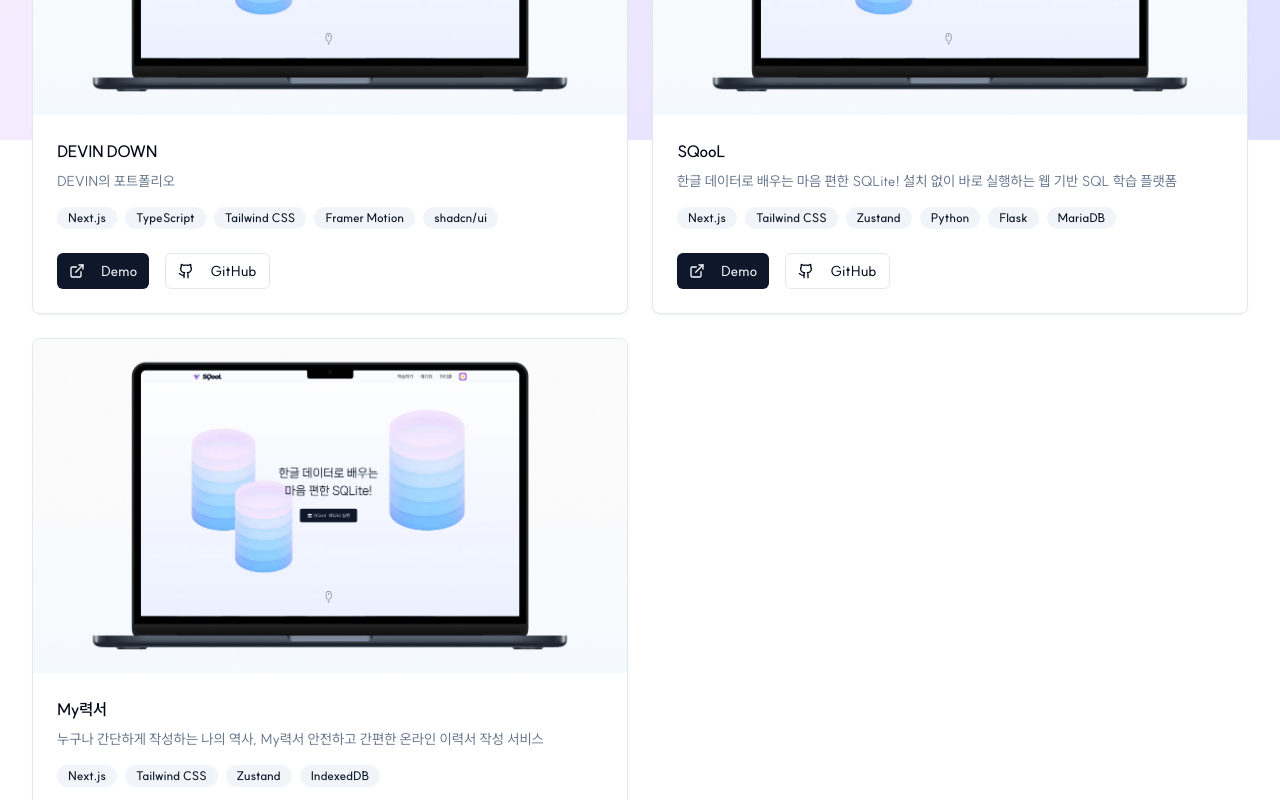
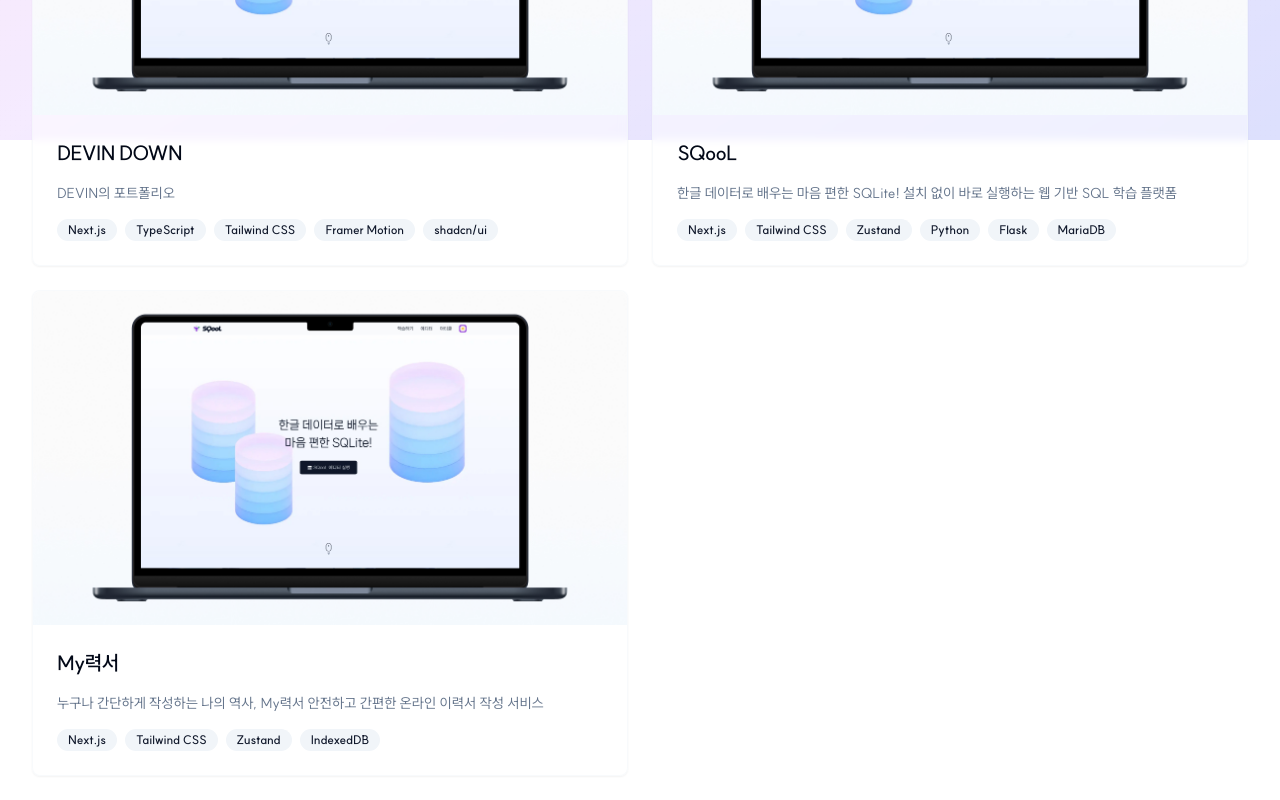
Before and after one commit to gr22nist/devin-down, a Next.js app: page /main in a window 1280 px wide. Shown: the part 660-1460 px from the top of the page. Built offline with nearby package versions, Linux system fonts and the light colour scheme.

Commit message:
💄 style: 프로젝트 헤더, 카드 일부 수정

```diff
--- a/components/ProjectCard.tsx
+++ b/components/ProjectCard.tsx
@@ -5,7 +5,8 @@ import { useRouter } from 'next/navigation'
 import { Card, CardContent } from "@/components/ui/card"
 import { Badge } from "@/components/ui/badge"
 import { Button } from "@/components/ui/button"
-import { Github, ExternalLink } from 'lucide-react'
+import { motion } from 'framer-motion'
+import { ArrowRight } from 'lucide-react'
 
 interface ProjectCardProps {
   id: string
@@ -19,38 +20,49 @@ interface ProjectCardProps {
   }
 }
 
-export function ProjectCard({ id, title, description, tech, image, links }: ProjectCardProps) {
+export function ProjectCard({ id, title, description, tech, image }: ProjectCardProps) {
   const router = useRouter()
 
-  const handleCardClick = (e: React.MouseEvent) => {
-    if ((e.target as HTMLElement).closest('a[href*="github"]') ||
-        (e.target as HTMLElement).closest('a[href*="demo"]')) {
-      return
-    }
-    router.push(`/projects/${id}`)
-  }
-
   return (
-    <Card
-      className="group overflow-hidden cursor-pointer"
-      onClick={handleCardClick}
-    >
-      <div className="aspect-video relative overflow-hidden">
+    <Card className="group overflow-hidden bg-background/50 backdrop-blur-sm border-muted/50 hover:border-primary/50 transition-colors duration-300">
+      <div
+        className="aspect-video relative overflow-hidden cursor-pointer"
+        onClick={() => router.push(`/projects/${id}`)}
+        data-cursor=""
+      >
         <Image
           src={image}
           alt={title}
           width={1920}
           height={1080}
-          className="object-cover w-full h-full transition-transform duration-300 group-hover:scale-105"
+          className="object-cover w-full h-full transition-all duration-500 group-hover:scale-105"
           priority={false}
           sizes="(max-width: 768px) 100vw, (max-width: 1200px) 50vw, 33vw"
         />
-        <div className="absolute inset-0 bg-black/50 opacity-0 group-hover:opacity-100 transition-opacity flex items-center justify-center">
-          <span className="text-white font-medium">자세히 보기</span>
+        <div className="absolute inset-0 bg-gradient-to-t from-black/80 via-black/40 to-transparent
+                      opacity-0 group-hover:opacity-100 transition-all duration-300">
+          <div className="absolute inset-0 flex flex-col items-center justify-center gap-4 p-6">
+            <motion.div
+              initial={{ opacity: 0, y: 20 }}
+              whileInView={{ opacity: 1, y: 0 }}
+              transition={{ duration: 0.3, delay: 0.1 }}
+              className="text-center"
+            >
+              <Button
+                variant="outline"
+                className="bg-background/20 backdrop-blur-sm border-white/30 text-white
+                         hover:bg-white/20 hover:border-white transition-all duration-300
+                         px-6 py-2 rounded-full"
+              >
+                자세히 보기
+                <ArrowRight className="w-4 h-4 ml-2" />
+              </Button>
+            </motion.div>
+          </div>
         </div>
       </div>
-      <CardContent className="p-6">
-        <h3 className="font-semibold tracking-tight group-hover:text-primary transition-colors">
+      <CardContent className="p-6 space-y-4">
+        <h3 className="text-xl font-semibold tracking-tight group-hover:text-primary transition-colors duration-300">
           {title}
         </h3>
         <p className="mt-2 text-sm text-muted-foreground line-clamp-3">
@@ -63,32 +75,6 @@ export function ProjectCard({ id, title, description, tech, image, links }: Proj
             </Badge>
           ))}
         </div>
-        <div className="mt-6 flex gap-4">
-          {links.demo && (
-            <Button size="sm" asChild>
-              <a
-                href={links.demo}
-                target="_blank"
-                rel="noopener noreferrer"
-                className="flex items-center gap-4"
-              >
-                <ExternalLink className="w-4 h-4" />
-                Demo
-              </a>
-            </Button>
-          )}
-          <Button size="sm" variant="outline" asChild>
-            <a
-              href={links.github}
-              target="_blank"
-              rel="noopener noreferrer"
-              className="flex items-center gap-4"
-            >
-              <Github className="w-4 h-4" />
-              GitHub
-            </a>
-          </Button>
-        </div>
       </CardContent>
     </Card>
   )
--- a/components/layout/Header.tsx
+++ b/components/layout/Header.tsx
@@ -10,6 +10,7 @@ import { ModeToggle } from "@/components/mode-toggle"
 import { useTheme } from "next-themes"
 import Image from "next/image"
 import { ScrollProgress } from "@/components/ScrollProgress"
+import { ProjectHeader } from "../project/ProjectHeader"
 
 const navigation = [
   { name: "소개", id: "about" },
@@ -49,7 +50,7 @@ export default function Header() {
   const isProjectDetail = pathname.startsWith('/projects/') && pathname !== '/projects'
 
   if (isProjectDetail) {
-    return null
+    return <ProjectHeader />
   }
 
   return (
```
